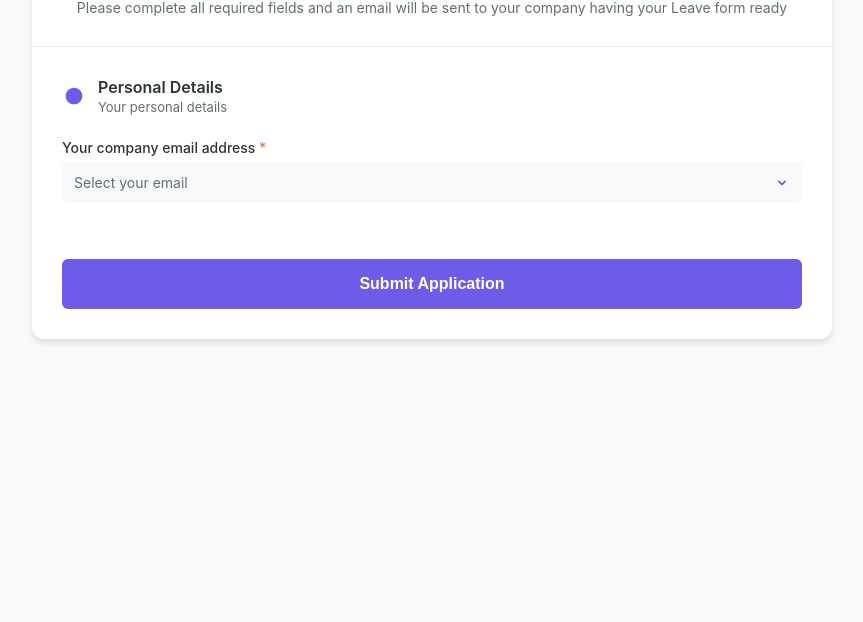
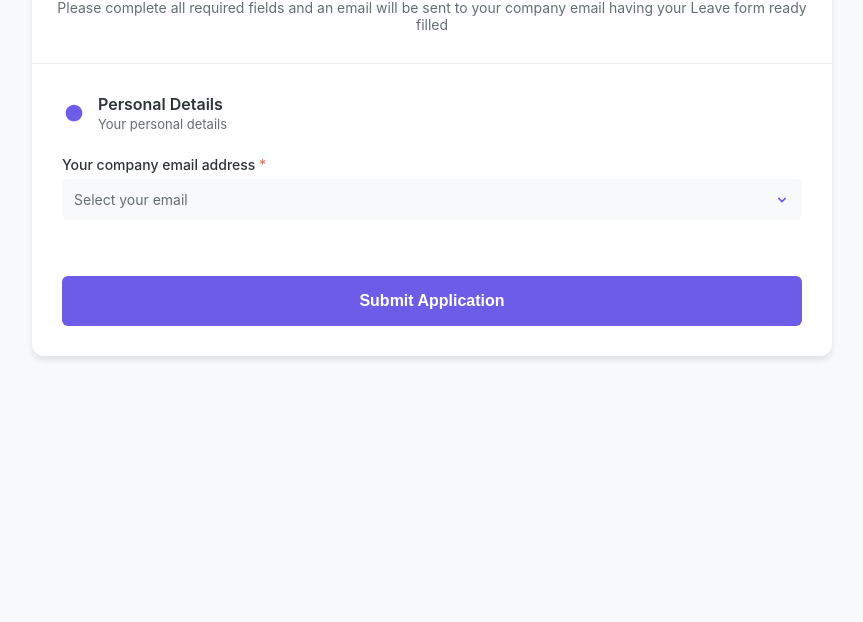
Before and after one commit to saitnsanto2025/d-lEAVE, a plain HTML site: page index.html in a window 1280 px wide. Shown: the part 178-800 px from the top of the page, without its empty margins (208-1071 px from the left). Drawn offline with Linux system fonts and the light colour scheme.

Commit message:
Update leave application instructions in index.html

```diff
--- a/index.html
+++ b/index.html
@@ -200,7 +200,7 @@
       </div>
 
       <h1>LEAVE APPLICATION</h1>
-      <p>Please complete all required fields and an email will be sent to your company having your Leave form ready </p>
+      <p>Please complete all required fields and an email will be sent to your company email having your Leave form ready filled </p>
     </div>
 
     <div class="form-container">
```
